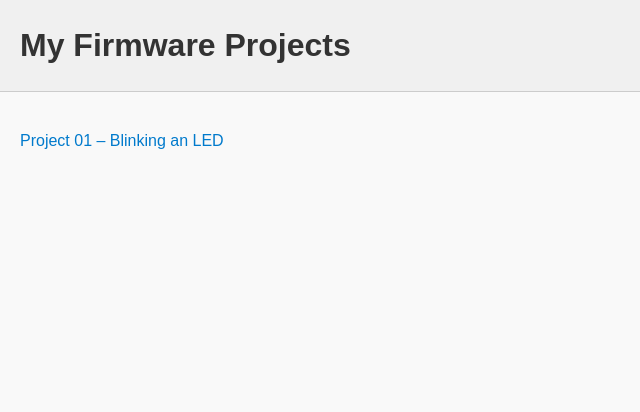
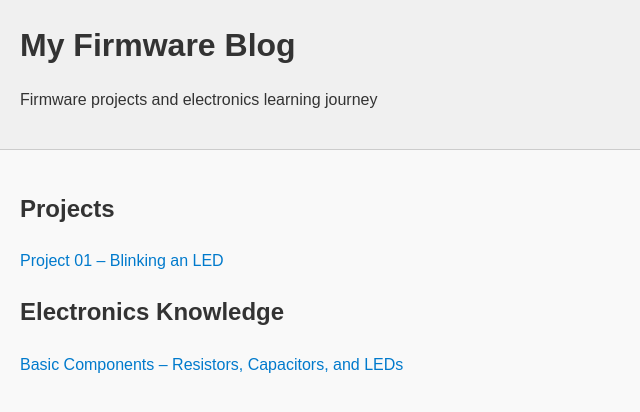
Before and after one commit to MyProjects-fw/Web, a plain HTML site: page index.html in a window 1280 px wide. Shown: the whole page, without its empty margins (0-640 px from the left). Drawn offline with Linux system fonts and the light colour scheme; files that its build step writes are made by us from their sources.

Commit message:
Update index.html

```diff
--- a/index.html
+++ b/index.html
@@ -2,18 +2,31 @@
 <html lang="en">
 <head>
   <meta charset="UTF-8">
-  <title>My Firmware Projects</title>
-  <link rel="stylesheet" href="css/style.css">
+  <title>My Firmware Blog</title>
+  <link rel="stylesheet" href="style.css">
 </head>
 <body>
   <header>
-    <h1>My Firmware Projects</h1>
+    <h1>My Firmware Blog</h1>
+    <p>Firmware projects and electronics learning journey</p>
   </header>
+
   <main>
-    <ul class="project-list">
-      <li><a href="project01.html">Project 01 – Blinking an LED</a></li>
-      <!-- Add more projects here later -->
-    </ul>
+    <section>
+      <h2>Projects</h2>
+      <ul class="project-list">
+        <li><a href="project01.html">Project 01 – Blinking an LED</a></li>
+        <!-- Add more project links here -->
+      </ul>
+    </section>
+
+    <section>
+      <h2>Electronics Knowledge</h2>
+      <ul class="project-list">
+        <li><a href="electronics01.html">Basic Components – Resistors, Capacitors, and LEDs</a></li>
+        <!-- Add more electronics theory posts here -->
+      </ul>
+    </section>
   </main>
 </body>
 </html>
```
